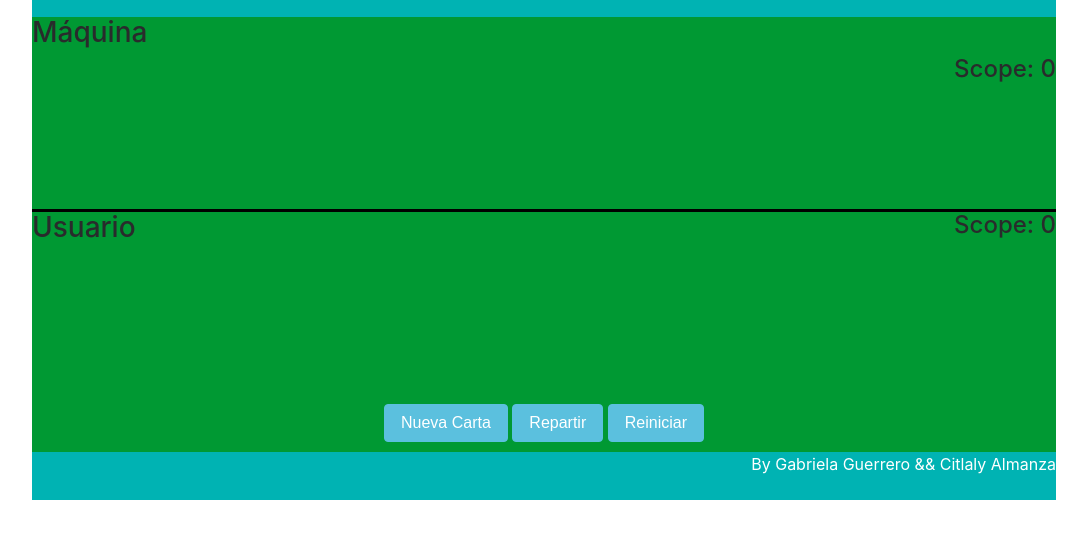
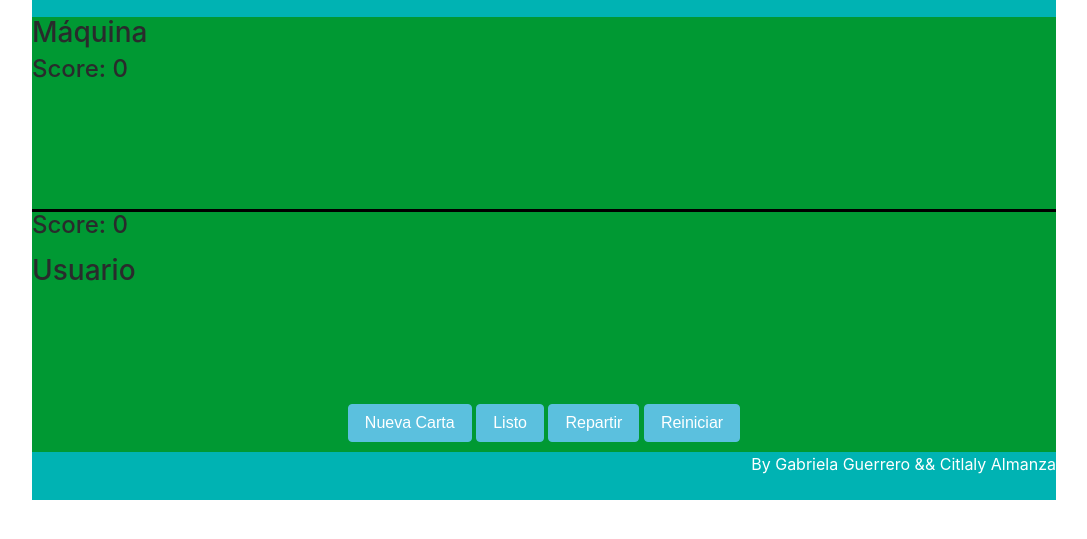
Before and after one commit to gaabrielaagm/JuegoBarajas, a plain HTML site: page barajas.html in a window 1280 px wide. Shown: the part 47-586 px from the top of the page, without its empty margins (96-1183 px from the left). Drawn offline with nearby package versions, Linux system fonts and the light colour scheme.

Commit message:
Añadi funcionamiento

```diff
--- a/barajas.html
+++ b/barajas.html
@@ -7,31 +7,32 @@
 		https://maxcdn.bootstrapcdn.com/bootstrap/4.0.0-alpha.6/css/bootstrap.min.css
 	 -->
 	 <link rel="stylesheet" href="https://maxcdn.bootstrapcdn.com/bootstrap/4.0.0-alpha.6/css/bootstrap.min.css">
-  <script src="/lib/jquery-1.12.2.min.js"></script>
-  <script src="/lib/bootstrap.min.js"></script>
-
+  	<script src="/lib/jquery-1.12.2.min.js"></script>
+  	<script src="/lib/bootstrap.min.js"></script>
+  	<script src="js/functions.js"></script>
 
 </head>
-<body background-image="https://data.whicdn.com/images/120350435/original.jpg">
+<body>
 	<header>
 		<h1 id="titulo">BLACKJACK</h1>
 	</header>
 	<main>
 	<article id="maquina">
 	<h3>Máquina</h3>
-	<label id="scope_maquina"><h4>Scope: 0</h4> </label>
+	<label id="score_maquina"><h4>Score: 0</h4> </label>
 	</article>
 	<div id="separador"></div>
 
-	<article id="usuario"><label id="scope_usuario"><h4>Scope: 0</h4> </label></h4>
+	<article id="usuario"><label id="score_usuario"><h4>Score: 0</h4> </label></h4>
 	<h3>Usuario</h3>
 	</article>
 
 	<div id="botones">
 	<center>
-		<button type="button" class="btn btn-info">Nueva Carta</button>
-		<button type="button" class="btn btn-info">Repartir</button>
-		<button type="button" class="btn btn-info">Reiniciar</button>
+		<button id="nueva_carta" onclick="generarCartas()" type="button" class="btn btn-info">Nueva Carta</button>
+		<button id="listo" onclick="usuarioTermina()" type="button" class="btn btn-info">Listo</button>
+		<button id="repartir" onclick="inicio()" type="button" class="btn btn-info">Repartir</button>
+		<button id="reiniciar" onclick="reiniciar()" type="button" class="btn btn-info">Reiniciar</button>
 	</center>
 
 	</div>
```
